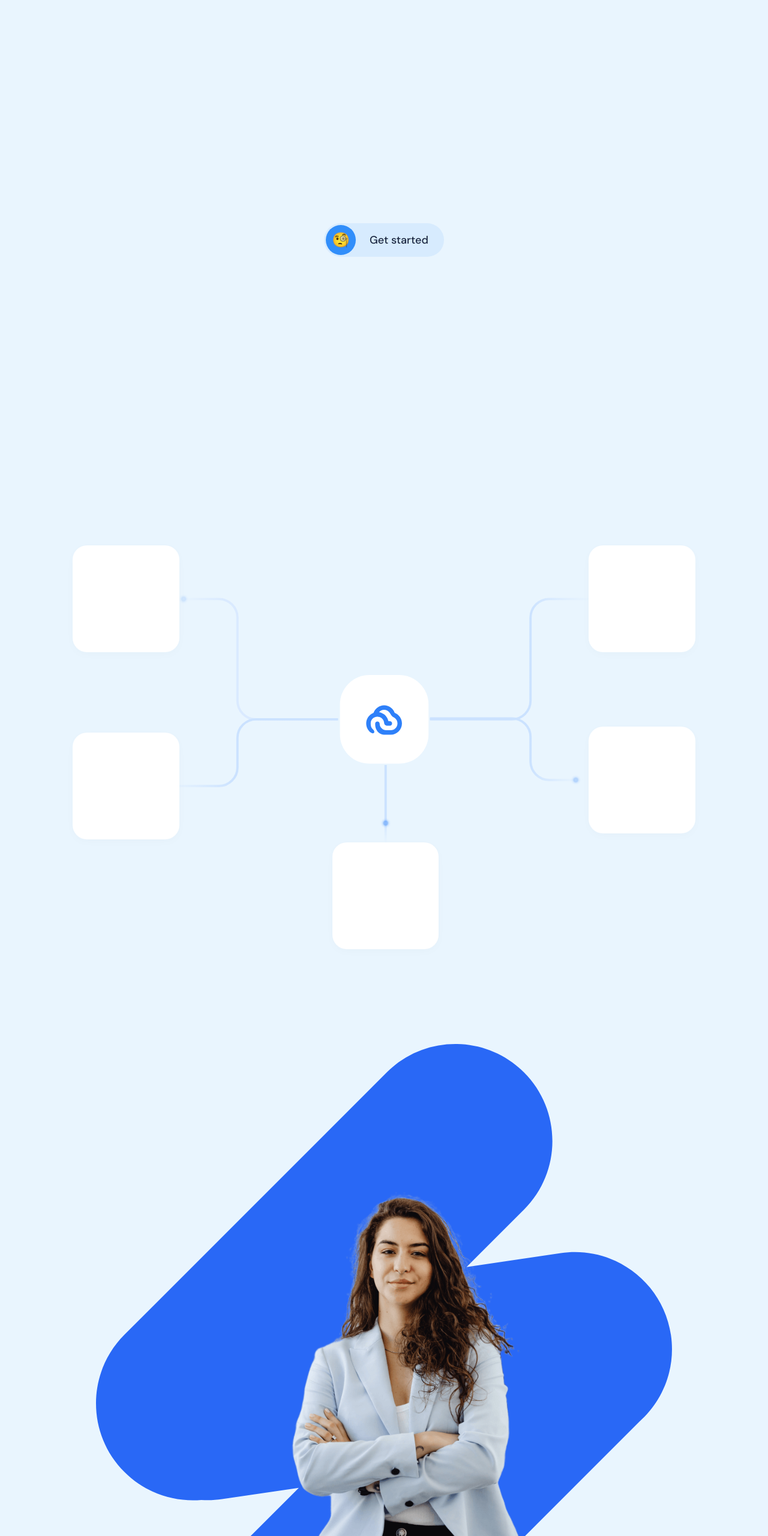
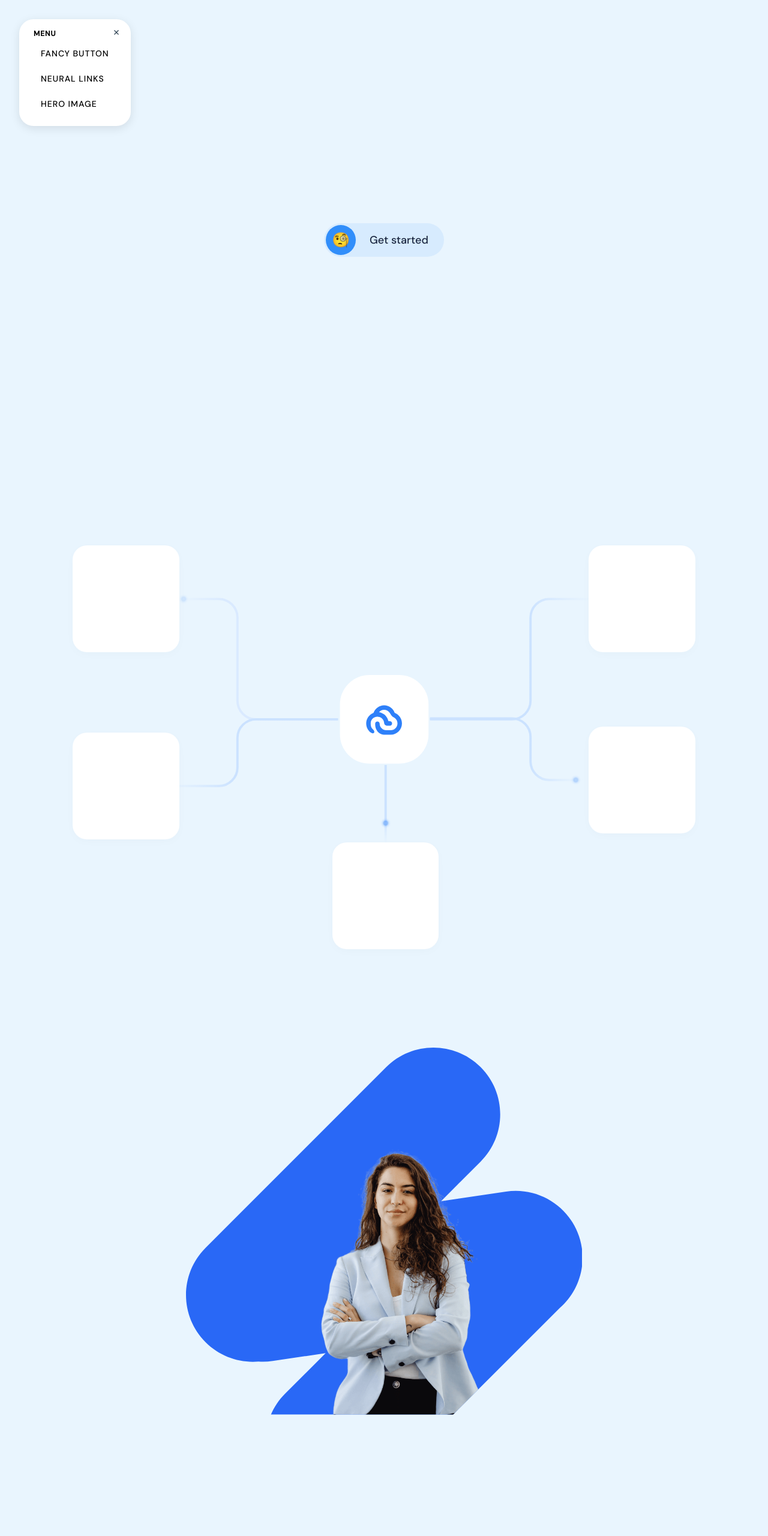
Before and after one commit to max-petkov/ivona-ideas, a plain HTML site: page index.html in a window 1280 px wide. Shown: the top 2560 px of the page at 60% size. After the commit the page ends 2358 px from the top, so only its background shows below. Drawn offline with nearby package versions, Linux system fonts and the light colour scheme.

Commit message:
Added Hero Image Animation

```diff
--- a/index.html
+++ b/index.html
@@ -13,7 +13,30 @@
 </head>
 
 <body>
-    <section>
+    <nav class="nav">
+        <div class="nav__container">
+            <p>menu</p>
+            <span class="nav__btn-close">
+                <svg width="8" height="8" viewBox="0 0 8 8" fill="none" xmlns="http://www.w3.org/2000/svg">
+                    <path
+                        d="M7.98486 7.01001L4.92353 3.97835L7.9542 0.920347L7.0102 -0.0153198L3.9802 3.04435L0.92153 0.0150135L-0.0151367 0.95168L3.04686 3.98668L0.0151966 7.04801L0.951863 7.98468L3.9892 4.92068L7.0492 7.95401L7.98486 7.01001Z"
+                        fill="#314455" />
+                </svg>
+            </span>
+            <ul>
+                <li>
+                    <a href="#btn">Fancy Button</a>
+                </li>
+                <li>
+                    <a href="#neural">Neural Links</a>
+                </li>
+                <li>
+                    <a href="#hero">Hero Image</a>
+                </li>
+            </ul>
+        </div>
+    </nav>
+    <section id="btn" class="fancy-button">
         <a href="#" class="btn btn--main">
             <span class="emoji-container">
                 <span class="emoji-wrapper">
@@ -27,7 +50,7 @@
             <span class="btn--main__text-end">Get started</span>
         </a>
     </section>
-    <section class="neural-links">
+    <section id="neural" class="neural-links">
         <div class="container container--neural-links">
             <svg class="neural-links__svg" width="100%" height="525" viewBox="0 0 877 525" fill="none"
                 xmlns="http://www.w3.org/2000/svg">
@@ -95,23 +118,21 @@
             </div>
         </div>
     </section>
-
-    <section class="hero">
+    <section id="hero" class="hero">
         <div class="container">
-            <svg width="100%" height="100%" viewBox="0 0 1117 1296" fill="black" xmlns="http://www.w3.org/2000/svg"
-                xmlns:xlink="http://www.w3.org/1999/xlink">
+            <svg class="hero__svg" width="100%" height="100%" viewBox="0 0 1117 1034" fill="black"
+                xmlns="http://www.w3.org/2000/svg" xmlns:xlink="http://www.w3.org/1999/xlink">
                 <mask id="shapeMask" style="mask-type:alpha" maskUnits="userSpaceOnUse" x="0" y="0" width="1117"
-                    height="1296">
-                    <path
+                    height="1034">
+                    <path class="hero__svg-shape"
                         d="M1114.97 564.316C1099.83 461.538 1004.24 390.488 901.447 405.623L718.477 432.564L829.942 321.11C903.408 247.652 903.408 128.553 829.942 55.094C756.475 -18.3646 637.363 -18.3647 563.897 55.0939L55.0998 563.836C-18.3666 637.295 -18.3666 756.394 55.0998 829.853C95.9629 870.712 150.946 888.841 204.343 884.25C217.457 885.119 230.86 884.623 244.392 882.632L393.347 860.7L279.145 974.889C205.679 1048.35 205.679 1167.45 279.145 1240.91C352.611 1314.36 471.724 1314.36 545.19 1240.91L1053.63 732.523C1099.49 691.811 1124.57 629.511 1114.97 564.316Z"
-                        fill="#171717"/>
+                        fill="#171717" />
                 </mask>
 
                 <g mask="url(#shapeMask)">
-                    <rect class="test-animation-rect" x="0" y="0" width="100%" height="1034" fill="#2968F6" />
+                    <rect x="0" y="0" width="100%" height="1034" fill="#2968F6" />
                 </g>
-
-                <image mask="url(#shapeMask)" width="639" height="807" x="277" y="227" xlink:href="./img/hero.png" />
+                <image class="hero__svg-model" mask="url(#shapeMask)" width="639" height="807" x="277" y="227" xlink:href="./img/hero.png" />
             </svg>
         </div>
     </section>
--- a/main.css
+++ b/main.css
@@ -7,6 +7,7 @@
 
 html {
     font-size: 62.5%;
+    scroll-behavior: smooth;
 }
 
 body {
@@ -39,8 +40,24 @@ span {
 
 /* Hero */
 .hero {
-    padding: clamp(4rem, calc(4rem + ((1vw - 0.48rem) * 15.625)), 14rem) 0;
+    margin-top: clamp(4rem, calc(4rem + ((1vw - 0.01rem) * 8.377)), 20rem);
     min-height: 0vw;
+}
+
+.hero .container {
+    display: flex;
+    align-items: center;
+    justify-content: center;
+}
+
+.hero .hero__svg {
+    width: auto;
+    height: clamp(4rem, calc(4rem + ((1vw - 0.01rem) * 45.0262)), 90rem);
+    pointer-events: none;
+}
+
+.hero .hero__svg-shape {
+    transform-origin: center;
 }
 
 /* Neural Links */
@@ -214,3 +231,111 @@ span {
     transform: translateY(-50%) translateX(0);
     opacity: 1;
 }
+
+/* Nav */
+/*
+* Prefixed by https://autoprefixer.github.io
+* PostCSS: v8.4.14,
+* Autoprefixer: v10.4.7
+* Browsers: last 6 version
+*/
+
+nav {
+    --h-nav: auto;
+    --w-nav: auto;
+
+    height: var(--h-nav);
+    width: var(--w-nav);
+    background-color: #fff;
+    border-radius: 24px;
+    padding: 16px 24px;
+    position: fixed;
+    top: 32px;
+    left: 32px;
+    -webkit-box-shadow: 0 4px 16px rgba(0, 0, 0, 0.1);
+            box-shadow: 0 4px 16px rgba(0, 0, 0, 0.1);
+    z-index: 10;
+    overflow: hidden;
+    -webkit-transition: height 0.3s ease, width 0.3s ease;
+    -o-transition: height 0.3s ease, width 0.3s ease;
+    transition: height 0.3s ease, width 0.3s ease;
+}
+
+.nav__container {
+    position: relative;
+}
+
+.nav__btn-close {
+    display: -webkit-box;
+    display: -ms-flexbox;
+    display: flex;
+    position: absolute;
+    top: -2px;
+    right: -8px;
+    padding: 4px;
+    cursor: pointer;
+}
+
+.nav__btn-close svg {
+    pointer-events: none;
+}
+
+nav p {
+    display: inline-block;
+    font-size: 12px;
+    text-transform: uppercase;
+    font-weight: bolder;
+    letter-spacing: 1px;
+    margin-bottom: 4px;
+}
+
+nav ul {
+    display: -webkit-box;
+    display: -ms-flexbox;
+    display: flex;
+    -webkit-box-orient: vertical;
+    -webkit-box-direction: normal;
+        -ms-flex-direction: column;
+            flex-direction: column;
+    list-style-type: none;
+}
+
+nav ul a {
+    display: inline-block;
+    font-size: 14px;
+    text-transform: uppercase;
+    font-weight: 500;
+    letter-spacing: 1px;
+    padding: 12px;
+    opacity: 1;
+    -webkit-transition: opacity 0.6s ease;
+    -o-transition: opacity 0.6s ease;
+    transition: opacity 0.6s ease;
+    width: 100%;
+    white-space: nowrap;
+}
+
+nav ul:hover a {
+    opacity: 0.2;
+}
+
+nav ul a:hover {
+    opacity: 1;
+}
+
+nav.is-closed  {
+    cursor: pointer;
+}
+
+nav.is-closed .nav__container {
+    pointer-events: none;
+}
+
+nav.is-closed .nav__btn-close {
+    cursor: pointer;
+    display: none;
+}
+
+nav.is-closed ul {
+    display: none;
+}
--- a/main.js
+++ b/main.js
@@ -1,6 +1,8 @@
 gsap.registerPlugin(MotionPathPlugin);
 
+toggleMenu();
 neuralLinks();
+heroAnimation();
 
 function neuralLinks() {
   const links = document.querySelectorAll(".neural-links__svg .link");
@@ -63,13 +65,12 @@ function neuralLinks() {
 
   window.addEventListener("resize", neuralLinks);
 
-
   function animate(config) {
     const orb = document.querySelector(config.orb);
     const link = config.link;
     gsap.fromTo(
       orb,
-      { opacity: 1,},
+      { opacity: 1 },
       {
         onStart: () => orb.classList.remove("is-hidden"),
         delay: config.delay,
@@ -127,11 +128,11 @@ function neuralLinks() {
       card.bottomCenter.scrollWidth / 2 +
       "px";
 
-      card.topRight.classList.remove("is-hidden");
-      card.topLeft.classList.remove("is-hidden");
-      card.bottomRight.classList.remove("is-hidden");
-      card.bottomLeft.classList.remove("is-hidden");
-      card.bottomCenter.classList.remove("is-hidden");
+    card.topRight.classList.remove("is-hidden");
+    card.topLeft.classList.remove("is-hidden");
+    card.bottomRight.classList.remove("is-hidden");
+    card.bottomLeft.classList.remove("is-hidden");
+    card.bottomCenter.classList.remove("is-hidden");
   }
 
   function getPosition(el) {
@@ -146,3 +147,95 @@ function neuralLinks() {
     };
   }
 }
+
+function heroAnimation() {
+  const hero = document.querySelector(".hero");
+  const mouse = {
+    x: 0,
+    y: 0,
+  };
+  const shape = {
+    el: hero.querySelector(".hero__svg-shape"),
+    x: mouse.x,
+    y: mouse.y,
+  };
+  const model = {
+    el: hero.querySelector(".hero__svg-model"),
+    x: mouse.x,
+    defaultX: 277,
+  };
+  let isAnimating = true;
+
+  hero.addEventListener("mouseenter", function () {
+    isAnimating = true;
+    animate();
+  });
+
+  hero.addEventListener("mouseleave", function () {
+    isAnimating = false;
+  });
+
+  hero.addEventListener("mousemove", function (e) {
+    if (!isAnimating) return;
+
+    const { height, width } = this.getBoundingClientRect();
+    mouse.x = (e.offsetX / width - 0.5) * 30;
+    mouse.y = (e.offsetY / height - 0.5) * 40;
+  });
+
+  function animate() {
+    shape.x = lerp(shape.x, mouse.x, 0.05);
+    shape.y = lerp(shape.y, mouse.y, 0.05);
+    model.x = lerp(model.x / 1.09, mouse.x, 0.01);
+
+    shape.el.style.transform = `rotateX(${shape.x.toFixed(4)}deg) rotateY(${shape.y.toFixed(4)}deg)`;
+    model.el.setAttribute("x", model.x + model.defaultX);
+
+    if (!isAnimating) {
+      cancelAnimationFrame(animate);
+      return;
+    }
+
+    requestAnimationFrame(animate);
+  }
+
+  function lerp(start, end, transition) {
+    return (1 - transition) * start + transition * end;
+  }
+}
+
+function toggleMenu() {
+  const nav = document.querySelector("nav");
+  const { width, height } = nav.getBoundingClientRect();
+  const navTitle = nav.querySelector("p");
+  const paddingY = 16;
+  const paddingX = 24;
+
+  nav.style.setProperty("--h-nav", height + "px");
+  nav.style.setProperty("--w-nav", width.toFixed(2) + "px");
+
+  nav.addEventListener("click", function (e) {
+    const isCloseBtn = e.target.classList.contains("nav__btn-close");
+    const isClosed = this.classList.contains("is-closed");
+
+    if (isCloseBtn) {
+      nav.style.setProperty(
+        "--h-nav",
+        paddingY * 2 + navTitle.scrollHeight + "px"
+      );
+      nav.style.setProperty(
+        "--w-nav",
+        paddingX * 2 + navTitle.scrollWidth + "px"
+      );
+      nav.classList.add("is-closed");
+
+      return;
+    }
+
+    if (isClosed) {
+      this.style.setProperty("--h-nav", height + "px");
+      this.style.setProperty("--w-nav", width.toFixed(2) + "px");
+      this.classList.remove("is-closed");
+    }
+  });
+}
```
